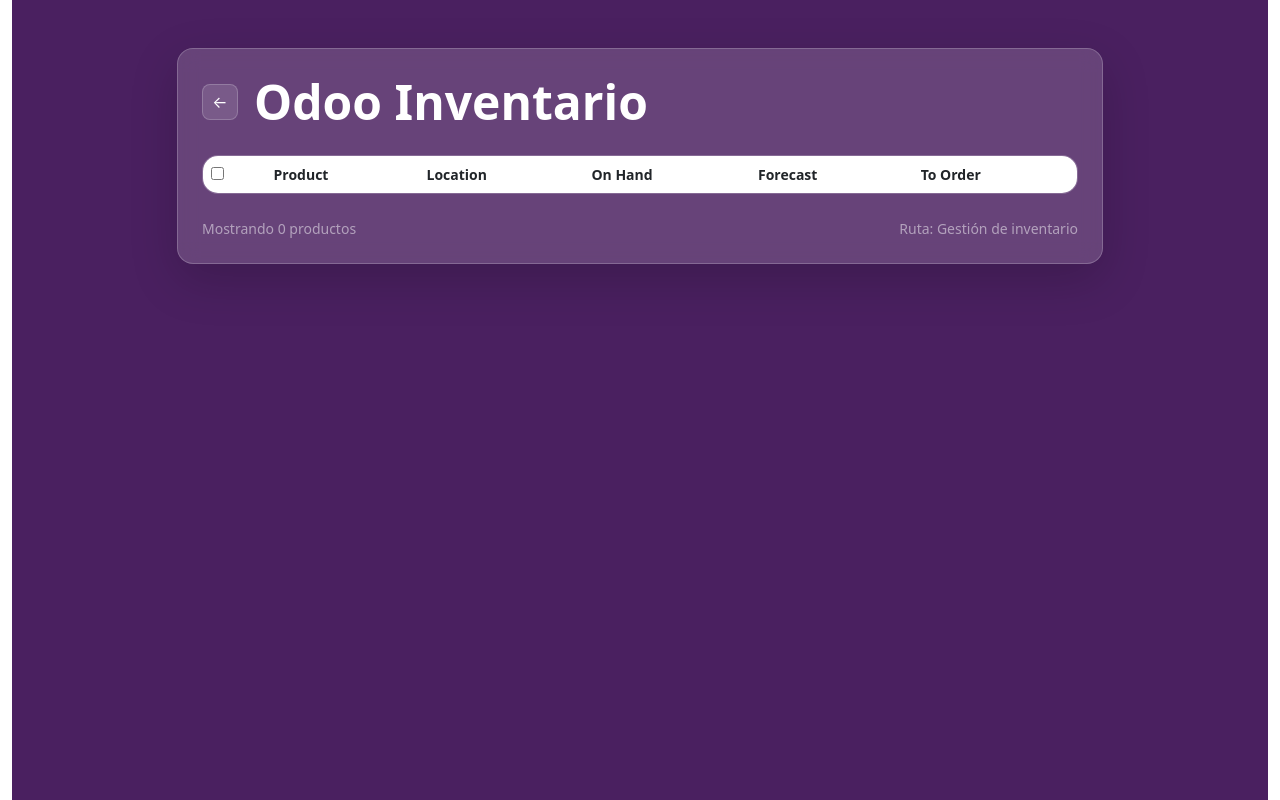
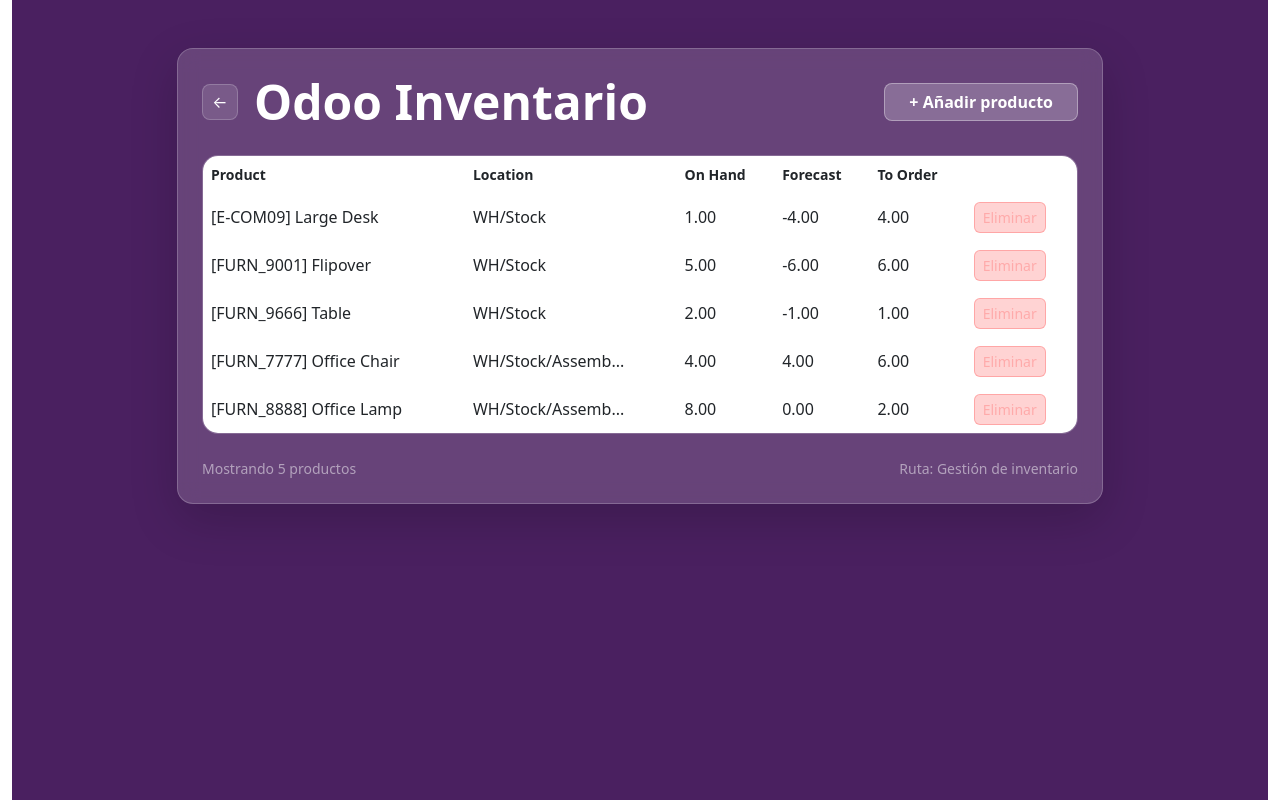
Before and after one commit to carlevo/OdooApp_CarlosCreus_PauDonoso, a Flask app: template templates/aplicacion.html in a window 1280 px wide. Run offline with Flask 3, Linux system fonts and the light colour scheme; the template is opened without the code that fills it: values that come from a table or form of the project are taken from there, others are empty; data comes from the database, SQL or seed files in the repository.

Commit message:
Completado

```diff
--- a/main.py
+++ b/main.py
@@ -3,6 +3,7 @@ from flask_login import LoginManager, login_user, logout_user, login_required, c
 from strings_configuracio import StringsConfiguracio
 from models import db
 from models.usuari import Usuari
+from models.producto import Producto
 
 app = Flask(__name__, template_folder='templates')
 app.config.from_object(StringsConfiguracio)
@@ -21,9 +22,19 @@ login_manager.login_message_category = 'warning'
 def load_user(user_id):
     return db.session.get(Usuari, int(user_id))
 
-# Crear las tablas si no existen
+# Crear las tablas si no existen y sembrar productos iniciales
 with app.app_context():
     db.create_all()
+    if Producto.query.count() == 0:
+        productos_iniciales = [
+            Producto(nombre="[E-COM09] Large Desk", ubicacion="WH/Stock", en_stock=1.0, prevision=-4.0, a_pedir=4.0),
+            Producto(nombre="[FURN_9001] Flipover", ubicacion="WH/Stock", en_stock=5.0, prevision=-6.0, a_pedir=6.0),
+            Producto(nombre="[FURN_9666] Table", ubicacion="WH/Stock", en_stock=2.0, prevision=-1.0, a_pedir=1.0),
+            Producto(nombre="[FURN_7777] Office Chair", ubicacion="WH/Stock/Assemb...", en_stock=4.0, prevision=4.0, a_pedir=6.0),
+            Producto(nombre="[FURN_8888] Office Lamp", ubicacion="WH/Stock/Assemb...", en_stock=8.0, prevision=0.0, a_pedir=2.0),
+        ]
+        db.session.add_all(productos_iniciales)
+        db.session.commit()
 
 
 @app.route('/')
@@ -99,14 +110,40 @@ def homescreen():
 @app.route('/aplicacion')
 @login_required
 def aplicacion():
-    inventory_items = [
-        {"selected": True, "product": "[E-COM09] Large Desk", "location": "WH/Stock", "on_hand": "1.00", "forecast": "-4.00", "route": "Order Once", "min": "0.00", "max": "0.00", "to_order": "4.00"},
-        {"selected": True, "product": "[FURN_9001] Flipover", "location": "WH/Stock", "on_hand": "5.00", "forecast": "-6.00", "route": "Order Once", "min": "0.00", "max": "0.00", "to_order": "6.00"},
-        {"selected": False, "product": "[FURN_9666] Table", "location": "WH/Stock", "on_hand": "2.00", "forecast": "-1.00", "route": "Order Once", "min": "0.00", "max": "0.00", "to_order": "1.00"},
-        {"selected": False, "product": "[FURN_7777] Office Chair", "location": "WH/Stock/Assemb...", "on_hand": "4.00", "forecast": "4.00", "route": "Buy", "min": "5.00", "max": "10.00", "to_order": "6.00"},
-        {"selected": True, "product": "[FURN_8888] Office Lamp", "location": "WH/Stock/Assemb...", "on_hand": "8.00", "forecast": "0.00", "route": "Order Once", "min": "10.00", "max": "10.00", "to_order": "2.00"}
-    ]
-    return render_template('aplicacion.html', inventory_items=inventory_items)
+    productos = Producto.query.all()
+    return render_template('aplicacion.html', inventory_items=productos)
+
+
+@app.route('/aplicacion/añadir', methods=['POST'])
+@login_required
+def añadir_producto():
+    nombre = request.form.get('nombre', '').strip()
+    ubicacion = request.form.get('ubicacion', 'WH/Stock').strip()
+    en_stock = float(request.form.get('en_stock', 0))
+    prevision = float(request.form.get('prevision', 0))
+    a_pedir = float(request.form.get('a_pedir', 0))
+
+    if not nombre:
+        flash('El nombre del producto es obligatorio.', 'danger')
+        return redirect(url_for('aplicacion'))
+
+    producto = Producto(nombre=nombre, ubicacion=ubicacion, en_stock=en_stock,
+                        prevision=prevision, a_pedir=a_pedir)
+    db.session.add(producto)
+    db.session.commit()
+    flash(f'Producto "{nombre}" añadido correctamente.', 'success')
+    return redirect(url_for('aplicacion'))
+
+
+@app.route('/aplicacion/eliminar/<int:producto_id>', methods=['POST'])
+@login_required
+def eliminar_producto(producto_id):
+    producto = db.session.get(Producto, producto_id)
+    if producto:
+        db.session.delete(producto)
+        db.session.commit()
+        flash(f'Producto "{producto.nombre}" eliminado.', 'info')
+    return redirect(url_for('aplicacion'))
 
 
 if __name__ == '__main__':
--- a/templates/aplicacion.html
+++ b/templates/aplicacion.html
@@ -15,30 +15,54 @@
               &#8592;
             </a>
             <h1 class="display-5 fw-bold mb-0">Odoo Inventario</h1>
+            <button type="button" class="btn ms-auto px-4 fw-semibold"
+              style="background: rgba(255,255,255,0.22); border: 1px solid rgba(255,255,255,0.35); color: #fff; border-radius: 8px;"
+              data-bs-toggle="modal" data-bs-target="#modalAñadirProducto">
+              + Añadir producto
+            </button>
           </div>
+
+          {% with messages = get_flashed_messages(with_categories=true) %}
+            {% if messages %}
+              {% for category, message in messages %}
+                <div class="alert alert-{{ category }} alert-dismissible fade show" role="alert">
+                  {{ message }}
+                  <button type="button" class="btn-close" data-bs-dismiss="alert"></button>
+                </div>
+              {% endfor %}
+            {% endif %}
+          {% endwith %}
 
           <div class="table-responsive rounded-4 overflow-hidden"
             style="background: rgba(255,255,255,0.08); border: 1px solid rgba(255,255,255,0.14);">
             <table class="table table-borderless mb-0 align-middle text-white">
               <thead>
                 <tr class="text-white-75 small">
-                  <th scope="col"><input type="checkbox"></th>
                   <th scope="col">Product</th>
                   <th scope="col">Location</th>
                   <th scope="col">On Hand</th>
                   <th scope="col">Forecast</th>
                   <th scope="col">To Order</th>
+                  <th scope="col"></th>
                 </tr>
               </thead>
               <tbody>
                 {% for item in inventory_items %}
                 <tr style="border-top: 1px solid rgba(255,255,255,0.10);">
-                  <td><input type="checkbox" {% if item.selected %}checked{% endif %}></td>
-                  <td>{{ item.product }}</td>
-                  <td>{{ item.location }}</td>
-                  <td>{{ item.on_hand }}</td>
-                  <td>{{ item.forecast }}</td>
-                  <td>{{ item.to_order }}</td>
+                  <td>{{ item.nombre }}</td>
+                  <td>{{ item.ubicacion }}</td>
+                  <td>{{ "%.2f"|format(item.en_stock) }}</td>
+                  <td>{{ "%.2f"|format(item.prevision) }}</td>
+                  <td>{{ "%.2f"|format(item.a_pedir) }}</td>
+                  <td>
+                    <form method="POST" action="{{ url_for('eliminar_producto', producto_id=item.id) }}"
+                      onsubmit="return confirm('¿Eliminar el producto {{ item.nombre }}?');">
+                      <button type="submit" class="btn btn-sm"
+                        style="background: rgba(255,80,80,0.25); border: 1px solid rgba(255,100,100,0.4); color: #ffaaaa; border-radius: 6px;">
+                        Eliminar
+                      </button>
+                    </form>
+                  </td>
                 </tr>
                 {% endfor %}
               </tbody>
@@ -55,4 +79,55 @@
     </div>
   </div>
 </div>
+
+<!-- Modal Añadir Producto -->
+<div class="modal fade" id="modalAñadirProducto" tabindex="-1" aria-labelledby="modalLabel" aria-hidden="true">
+  <div class="modal-dialog modal-dialog-centered">
+    <div class="modal-content border-0 rounded-4 shadow-lg"
+      style="background: #3a1850; color: #fff; border: 1px solid rgba(255,255,255,0.20);">
+      <div class="modal-header border-0 pb-0">
+        <h5 class="modal-title fw-bold" id="modalLabel">Añadir producto</h5>
+        <button type="button" class="btn-close btn-close-white" data-bs-dismiss="modal"></button>
+      </div>
+      <form method="POST" action="{{ url_for('añadir_producto') }}">
+        <div class="modal-body pt-3">
+          <div class="mb-3">
+            <label class="form-label small text-white-50">Nombre del producto *</label>
+            <input type="text" name="nombre" class="form-control bg-transparent text-white border-secondary"
+              placeholder="Ej: [FURN_1234] Escritorio" required>
+          </div>
+          <div class="mb-3">
+            <label class="form-label small text-white-50">Ubicación</label>
+            <input type="text" name="ubicacion" class="form-control bg-transparent text-white border-secondary"
+              placeholder="WH/Stock" value="WH/Stock">
+          </div>
+          <div class="row g-3">
+            <div class="col-4">
+              <label class="form-label small text-white-50">En stock</label>
+              <input type="number" step="0.01" name="en_stock" class="form-control bg-transparent text-white border-secondary"
+                value="0">
+            </div>
+            <div class="col-4">
+              <label class="form-label small text-white-50">Previsión</label>
+              <input type="number" step="0.01" name="prevision" class="form-control bg-transparent text-white border-secondary"
+                value="0">
+            </div>
+            <div class="col-4">
+              <label class="form-label small text-white-50">A pedir</label>
+              <input type="number" step="0.01" name="a_pedir" class="form-control bg-transparent text-white border-secondary"
+                value="0">
+            </div>
+          </div>
+        </div>
+        <div class="modal-footer border-0 pt-0">
+          <button type="button" class="btn btn-sm btn-secondary" data-bs-dismiss="modal">Cancelar</button>
+          <button type="submit" class="btn btn-sm fw-semibold px-4"
+            style="background: rgba(255,255,255,0.22); border: 1px solid rgba(255,255,255,0.35); color: #fff;">
+            Guardar
+          </button>
+        </div>
+      </form>
+    </div>
+  </div>
+</div>
 {% endblock %}
```
Also changed, not shown: models/producto.py (added, +15 -0 lines), 1 other file.
